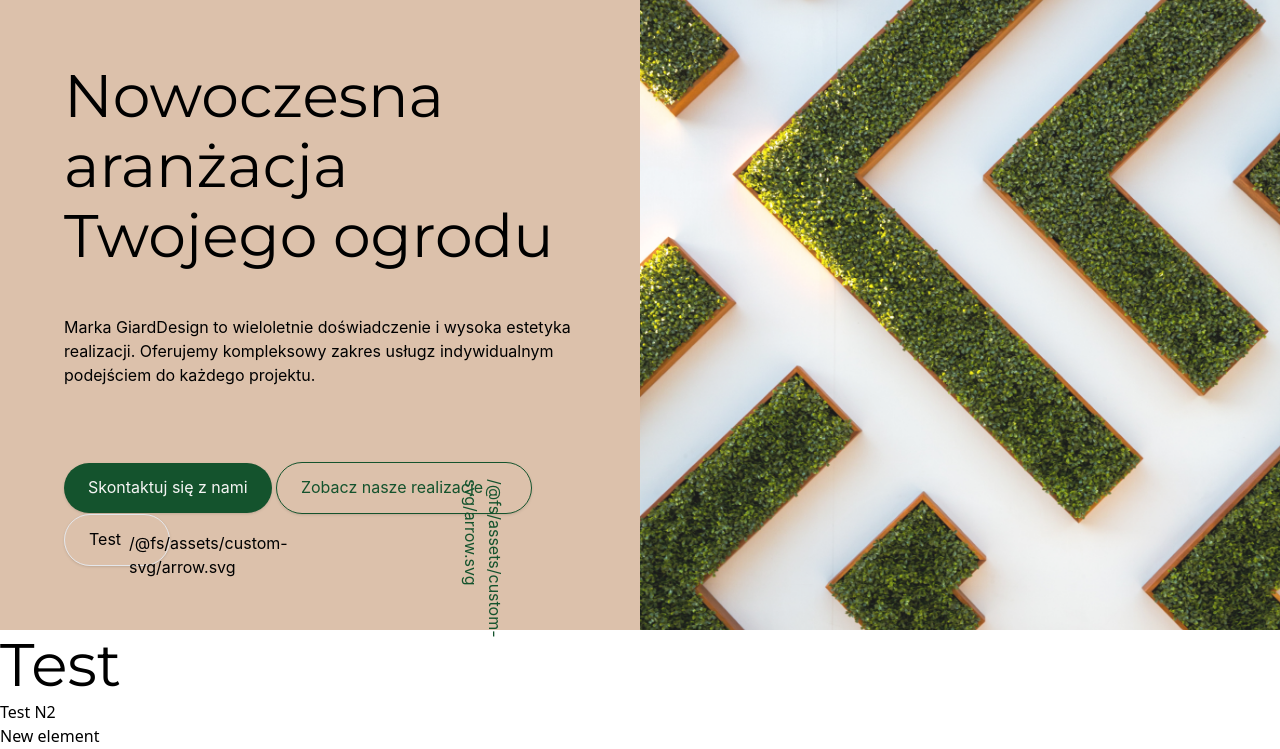
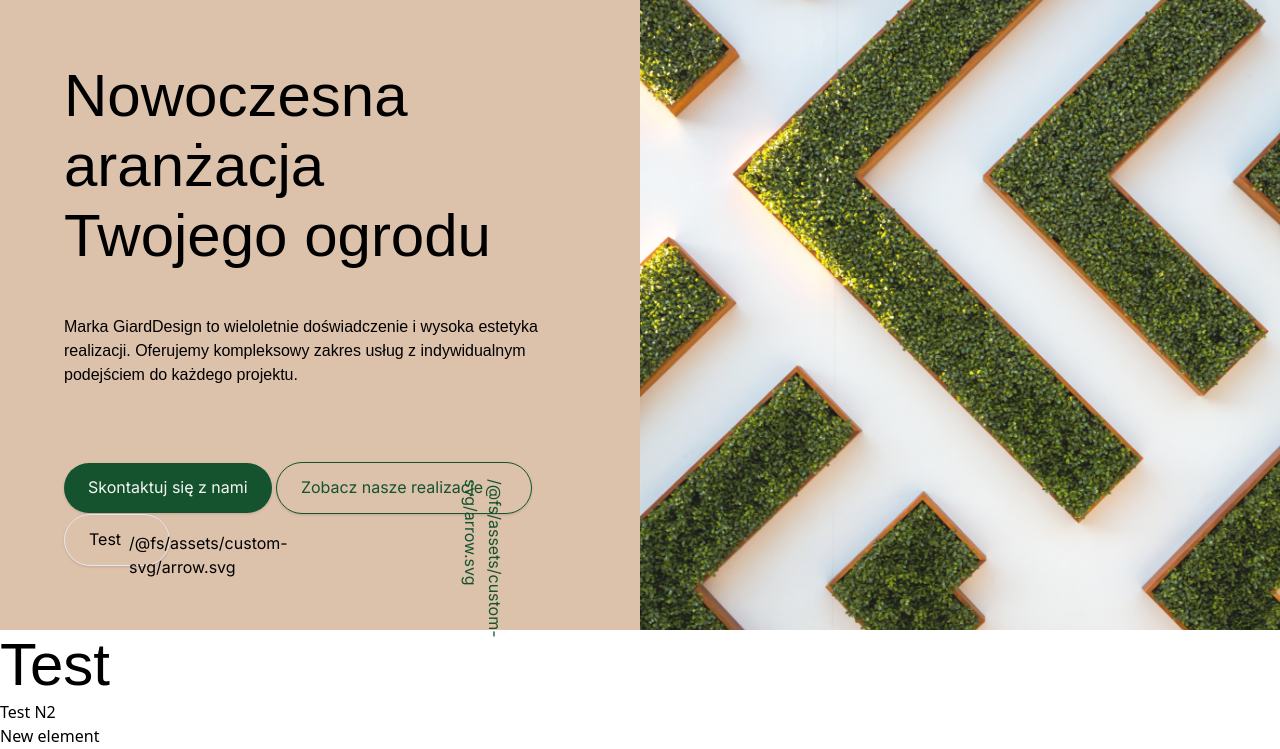
Before and after one commit to SAK74/Example-project-garden, a website built with webpack: page index.html in a window 1280 px wide. Shown: the part 51-800 px from the top of the page. Built offline with nearby package versions, Linux system fonts and the light colour scheme.

Commit message:
feat: add internal fonts

```diff
--- a/index.html
+++ b/index.html
@@ -24,7 +24,7 @@
             <h1>Nowoczesna aranżacja<br />Twojego ogrodu</h1>
             <p class="mt-11 mb-[75px]">
               Marka GiardDesign to wieloletnie doświadczenie i wysoka estetyka
-              realizacji. Oferujemy kompleksowy zakres usługz indywidualnym
+              realizacji. Oferujemy kompleksowy zakres usług z indywidualnym
               podejściem do każdego projektu.
             </p>
             <div>
--- a/package.json
+++ b/package.json
@@ -28,6 +28,8 @@
     "webpack-cli": "^5.1.4"
   },
   "dependencies": {
+    "@fontsource-variable/inter": "^5.0.8",
+    "@fontsource-variable/montserrat": "^5.0.9",
     "swiper": "^10.2.0"
   }
 }
--- a/src/input.css
+++ b/src/input.css
@@ -2,23 +2,24 @@
 @tailwind components;
 @tailwind utilities;
 
-@font-face {
+/* @font-face {
   font-family: Montserrat;
   src: url("../assets/fonts/Montserrat-Regular.ttf");
-}
+} */
 
 @layer base {
   h1 {
-    /* @apply text-4xl; */
     font-size: 60px;
-    font-family: Montserrat;
+    font-family: "Montserrat Variable", sans-serif;
     font-weight: 500;
     line-height: 70px;
     word-wrap: break-word;
+    /* font-variation-settings: "wght" 500; */
+    font-optical-sizing: none;
   }
   p {
     font-size: 16px;
-    font-family: Inter;
+    font-family: "Inter Variable", sans-serif;
     font-weight: 400;
     line-height: 24px;
     word-wrap: break-word;
--- a/src/main.ts
+++ b/src/main.ts
@@ -1,5 +1,7 @@
 import "./setLib";
 import "./input.css";
+import "@fontsource-variable/montserrat";
+import "@fontsource-variable/inter";
 
 console.log("Hello enviroument N1!");
 console.log("next line ");
```
Also changed, not shown: 1 other file.
